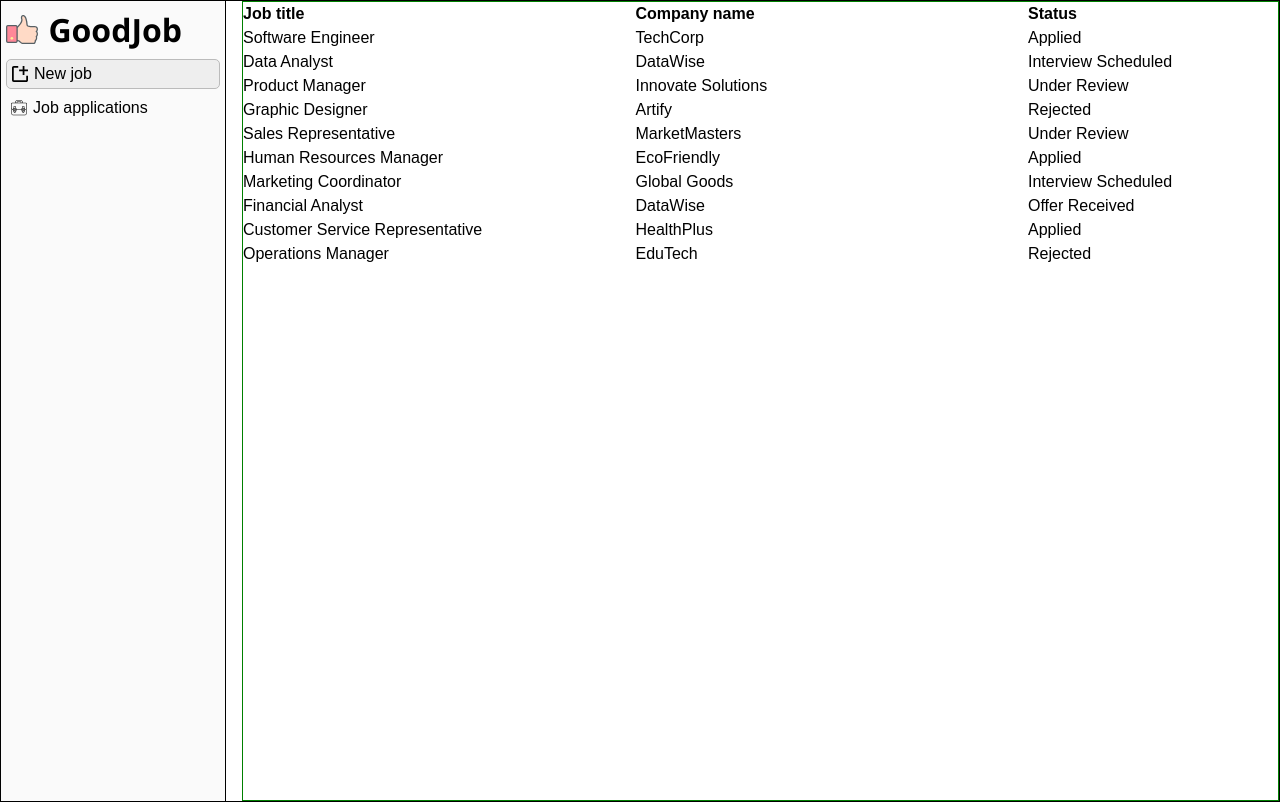
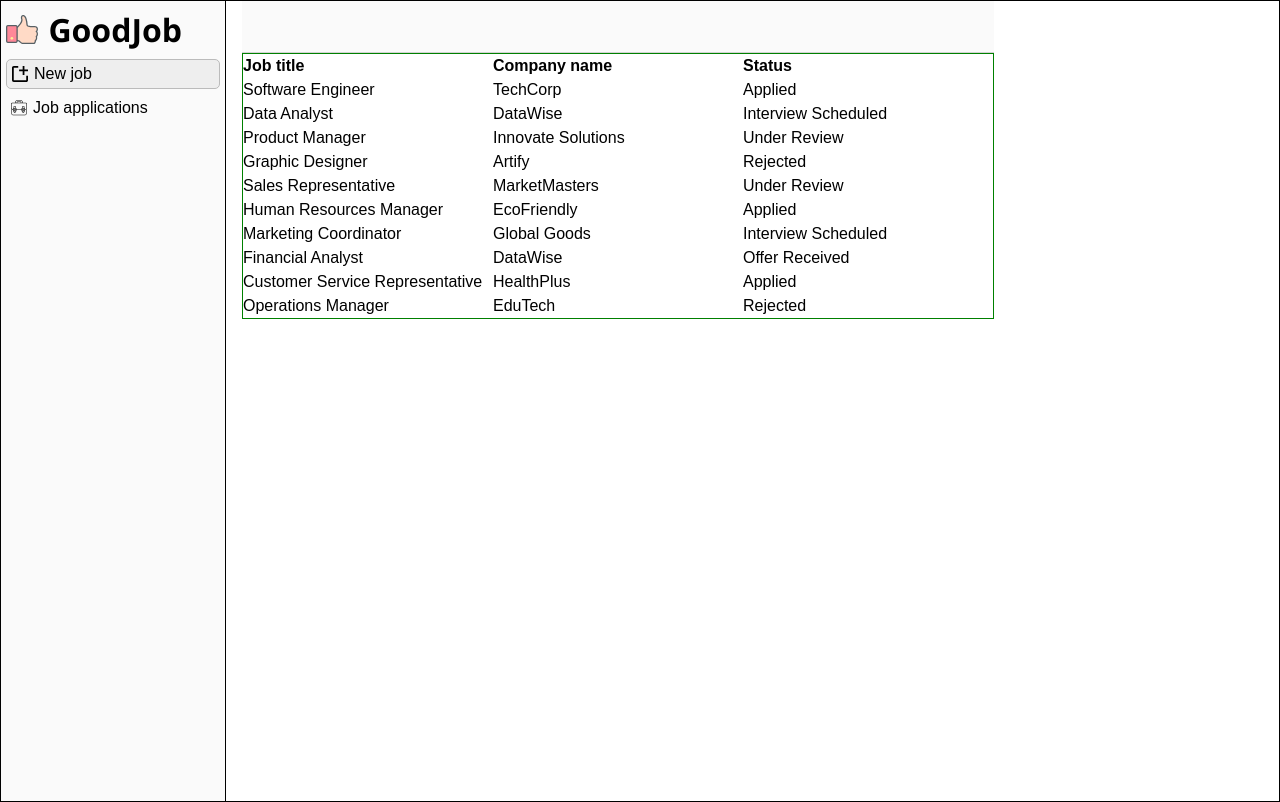
Before and after one commit to jpnws/goodjob, a React (Vite) app: page / in a window 1280 px wide. Built offline with nearby package versions, Linux system fonts and the light colour scheme.

Commit message:
Add the TopBar for the main panel of the dashboard.

```diff
--- a/src/Dashboard/Dashboard.jsx
+++ b/src/Dashboard/Dashboard.jsx
@@ -1,4 +1,5 @@
 import Sidebar from '../Sidebar/Sidebar';
+import TopBar from '../TopBar/TopBar';
 
 import styles from './Dashboard.module.css';
 
@@ -8,7 +9,10 @@ export default function Dashboard() {
   return (
     <main className={styles.dashboard}>
       <Sidebar />
-      <Outlet />
+      <div className={styles.contentWrapper}>
+        <TopBar />
+        <Outlet />
+      </div>
     </main>
   );
 }
--- /dev/null
+++ b/src/TopBar/TopBar.jsx
@@ -0,0 +1,5 @@
+import styles from './TopBar.module.css';
+
+export default function TopBar() {
+  return <div className={styles.topBar}></div>;
+}
--- /dev/null
+++ b/src/TopBar/TopBar.module.css
@@ -0,0 +1,5 @@
+.topBar {
+  border-bottom: 1px solid #d3d3d3;
+  background-color: #fafafa;
+  height: 52px;
+}
```
